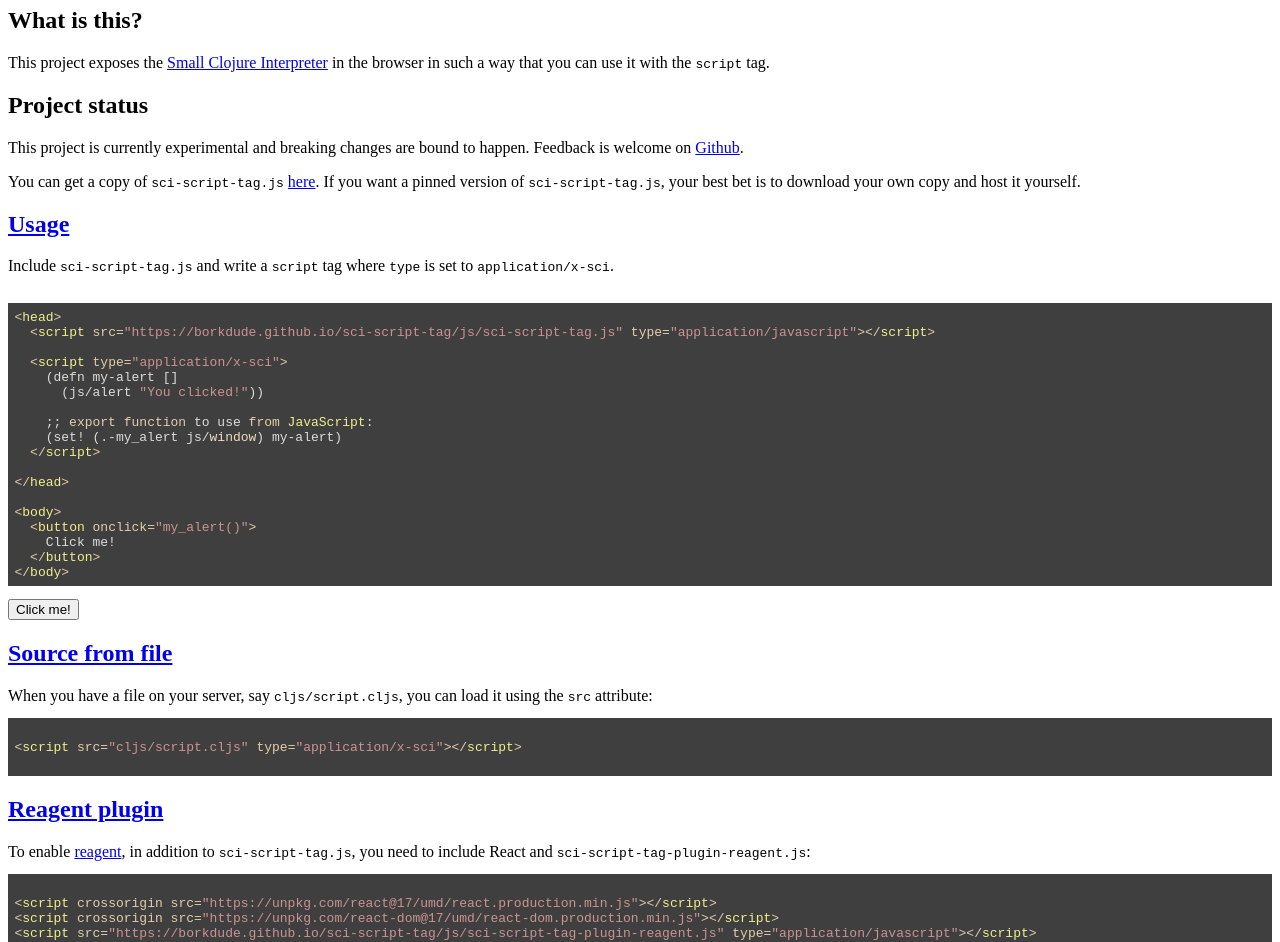
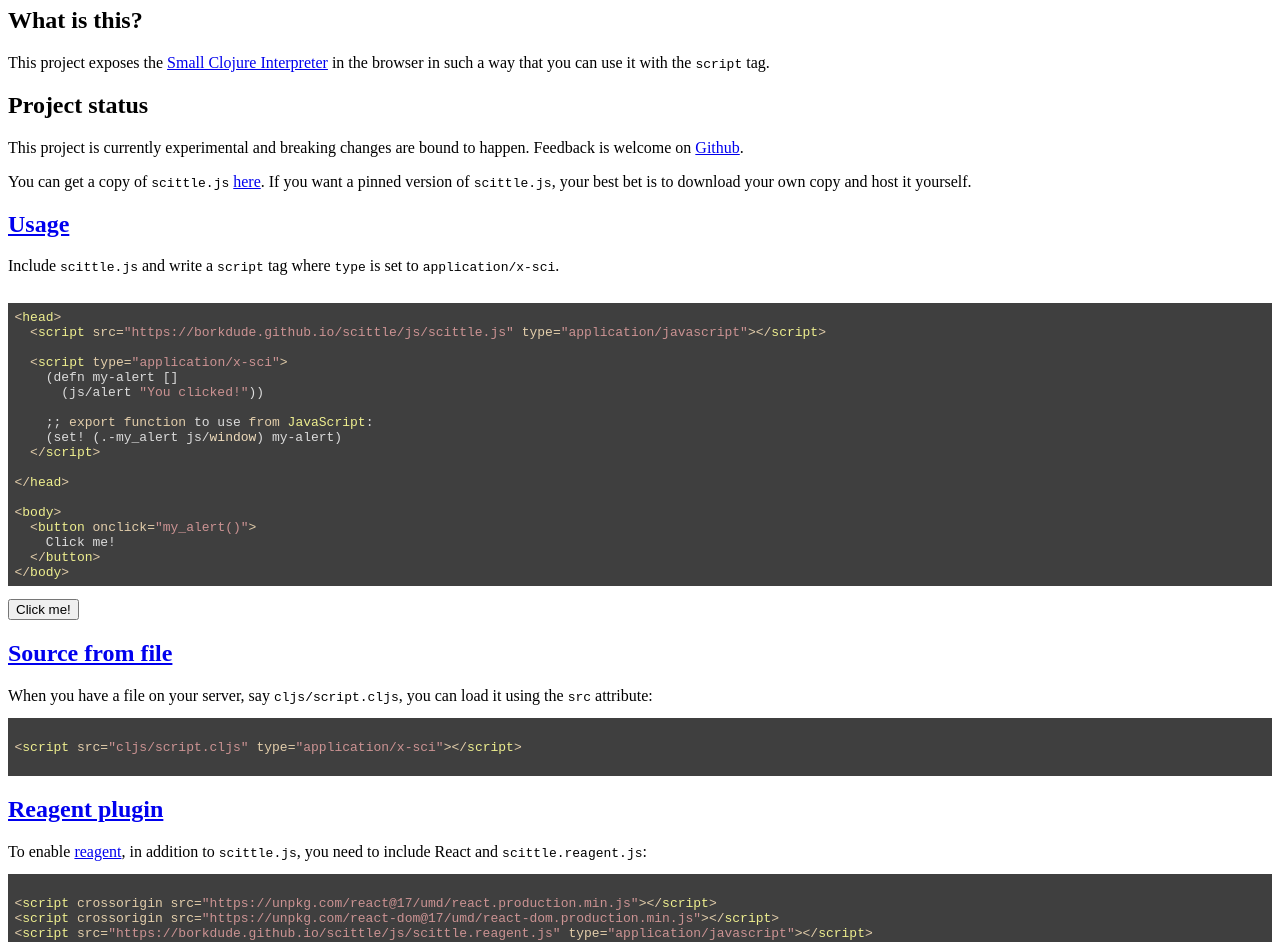
Before and after one commit to babashka/scittle, a plain HTML site: page resources/public/index.html in a window 1280 px wide. Shown: the part 73-1015 px from the top of the page. Drawn offline with nearby package versions, Linux system fonts and the light colour scheme.

```diff
--- a/resources/public/index.html
+++ b/resources/public/index.html
@@ -2,10 +2,10 @@
 <html>
   <head>
     <link rel="stylesheet" href="css/style.css">
-    <script src="js/sci-script-tag.js" type="application/javascript"></script>
+    <script src="js/scittle.js" type="application/javascript"></script>
     <script crossorigin src="https://unpkg.com/react@17/umd/react.production.min.js"></script>
     <script crossorigin src="https://unpkg.com/react-dom@17/umd/react-dom.production.min.js"></script>
-    <script src="js/sci-script-tag-plugin-reagent.js" type="application/javascript"></script>
+    <script src="js/scittle.reagent.js" type="application/javascript"></script>
     <script type="application/x-sci">
       (defn my-alert []
        (js/alert "You clicked!"))
@@ -32,31 +32,31 @@
 
   </head>
   <body>
-    <h1>SCI script tag</h1>
+    <h1>Scittle</h1>
     <h2>What is this?</h2>
     <p>This project exposes the <a href="https://github.com/borkdude/sci">Small Clojure Interpreter</a> in the
     browser in such a way that you can use it with the <tt>script</tt> tag.</p>
     <h2>Project status</h2>
     <p>
       This project is currently experimental and breaking changes are
-      bound to happen. Feedback is welcome on <a href="https://github.com/borkdude/sci-script-tag">Github</a>.</p>
+      bound to happen. Feedback is welcome on <a href="https://github.com/borkdude/scittle">Github</a>.</p>
     <p>
       You can get a copy
-    of <tt>sci-script-tag.js</tt> <a href="https://borkdude.github.io/sci-script-tag/js/sci-script-tag.js">here</a>. If
-    you want a pinned version of <tt>sci-script-tag.js</tt>, your best bet is to
+    of <tt>scittle.js</tt> <a href="https://borkdude.github.io/scittle/js/scittle.js">here</a>. If
+    you want a pinned version of <tt>scittle.js</tt>, your best bet is to
     download your own copy and host it yourself.
     </p>
 
     <a name="usage"></a>
     <h2><a href="#usage">Usage</a></h2>
 
-    Include <tt>sci-script-tag.js</tt> and write a <tt>script</tt> tag
+    Include <tt>scittle.js</tt> and write a <tt>script</tt> tag
     where <tt>type</tt> is set
     to <tt>application/x-sci</tt>.
 
     <pre>
       <code class="html">&lt;head&gt;
-  &lt;script src=&quot;https://borkdude.github.io/sci-script-tag/js/sci-script-tag.js&quot; type=&quot;application/javascript&quot;&gt;&lt;/script&gt;
+  &lt;script src=&quot;https://borkdude.github.io/scittle/js/scittle.js&quot; type=&quot;application/javascript&quot;&gt;&lt;/script&gt;
 
   &lt;script type=&quot;application/x-sci&quot;&gt;
     (defn my-alert []
@@ -91,13 +91,13 @@
     <h2><a href="#reagent">Reagent plugin</a></h2>
 
     To enable <a href="https://github.com/reagent-project/reagent">reagent</a>,
-    in addition to <tt>sci-script-tag.js</tt>, you need to include React
-    and <tt>sci-script-tag-plugin-reagent.js</tt>:
+    in addition to <tt>scittle.js</tt>, you need to include React
+    and <tt>scittle.reagent.js</tt>:
 
     <pre><code class="html">
 &lt;script crossorigin src=&quot;https://unpkg.com/react@17/umd/react.production.min.js&quot;&gt;&lt;/script&gt;
 &lt;script crossorigin src=&quot;https://unpkg.com/react-dom@17/umd/react-dom.production.min.js&quot;&gt;&lt;/script&gt;
-&lt;script src=&quot;https://borkdude.github.io/sci-script-tag/js/sci-script-tag-plugin-reagent.js&quot; type=&quot;application/javascript&quot;&gt;&lt;/script&gt;
+&lt;script src=&quot;https://borkdude.github.io/scittle/js/scittle.reagent.js&quot; type=&quot;application/javascript&quot;&gt;&lt;/script&gt;
 
 &lt;script type=&quot;application/x-sci&quot;&gt;
   (require '[reagent.core :as r]
```
Also changed, not shown: resources/public/base.html (+3 -3 lines), resources/public/tictactoe.html (+4 -4 lines), README.md, 7 other files.
